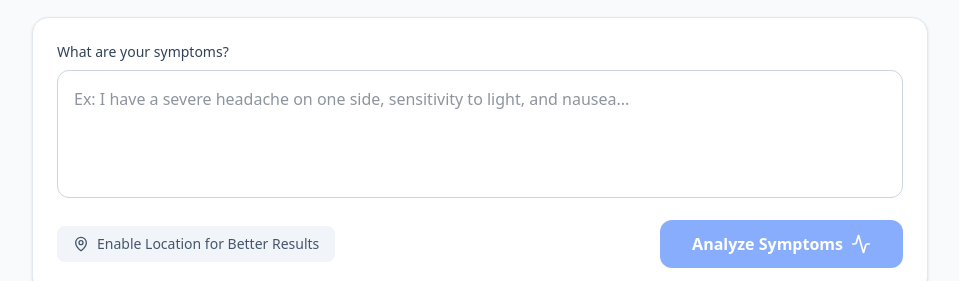
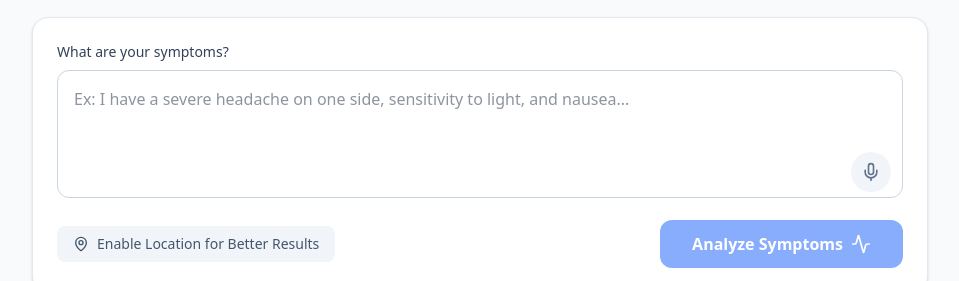
Before and after one commit to mitanvir05/disease-symptoms-client, a React (Vite) app: page / in a window 1280 px wide. Shown: the part 179-460 px from the top of the page, without its empty margins (160-1119 px from the left). Built offline with nearby package versions, Linux system fonts and the light colour scheme.

Commit message:
Update App.jsx

```diff
--- a/src/App.jsx
+++ b/src/App.jsx
@@ -1,4 +1,4 @@
-import { useState } from "react";
+import { useState, useRef } from "react";
 import axios from "axios";
 import {
   Stethoscope,
@@ -6,24 +6,11 @@ import {
   Activity,
   AlertCircle,
   Loader2,
-  Navigation
+  Navigation,
+  Car,
+  Mic,       // <-- New Icon
+  MicOff     // <-- New Icon
 } from "lucide-react";
-
-// --- NEW: Function to calculate distance in Kilometers (Haversine Formula) ---
-const calculateDistance = (lat1, lon1, lat2, lon2) => {
-  if (!lat1 || !lon1 || !lat2 || !lon2) return null;
-
-  const R = 6371; // Radius of the Earth in kilometers
-  const dLat = (lat2 - lat1) * (Math.PI / 180);
-  const dLon = (lon2 - lon1) * (Math.PI / 180);
-  const a =
-    Math.sin(dLat / 2) * Math.sin(dLat / 2) +
-    Math.cos(lat1 * (Math.PI / 180)) * Math.cos(lat2 * (Math.PI / 180)) * Math.sin(dLon / 2) * Math.sin(dLon / 2);
-  const c = 2 * Math.atan2(Math.sqrt(a), Math.sqrt(1 - a));
-  const distance = R * c;
-
-  return distance.toFixed(1); // Returns distance with 1 decimal place
-};
 
 function App() {
   const [symptoms, setSymptoms] = useState("");
@@ -31,6 +18,10 @@ function App() {
   const [result, setResult] = useState(null);
   const [location, setLocation] = useState(null);
   const [locationStatus, setLocationStatus] = useState("Not shared");
+
+  // --- NEW: Voice-to-Text State ---
+  const [isListening, setIsListening] = useState(false);
+  const recognitionRef = useRef(null);
 
   // 1. Function to get User's Location
   const handleGetLocation = () => {
@@ -53,10 +44,62 @@ function App() {
     );
   };
 
+  // --- NEW: Voice Recognition Function ---
+  const toggleVoiceInput = () => {
+    if (isListening) {
+      // Stop listening if already active
+      recognitionRef.current?.stop();
+      setIsListening(false);
+      return;
+    }
+
+    // Check browser support
+    const SpeechRecognition = window.SpeechRecognition || window.webkitSpeechRecognition;
+    if (!SpeechRecognition) {
+      alert("Voice input is not supported in this browser. Please use Google Chrome.");
+      return;
+    }
+
+    const recognition = new SpeechRecognition();
+    recognitionRef.current = recognition;
+
+    recognition.continuous = true;   // Keep listening until user stops it
+    recognition.interimResults = true; // Show words as they are being spoken
+
+    recognition.onstart = () => {
+      setIsListening(true);
+    };
+
+    recognition.onresult = (event) => {
+      let currentTranscript = "";
+      for (let i = 0; i < event.results.length; i++) {
+        currentTranscript += event.results[i][0].transcript;
+      }
+      setSymptoms(currentTranscript);
+    };
+
+    recognition.onerror = (event) => {
+      console.error("Speech recognition error:", event.error);
+      setIsListening(false);
+    };
+
+    recognition.onend = () => {
+      setIsListening(false);
+    };
+
+    recognition.start();
+  };
+
   // 2. Function to Submit Data to Backend
   const handleSubmit = async (e) => {
     e.preventDefault();
     if (!symptoms.trim()) return;
+
+    // Stop listening if user submits while mic is on
+    if (isListening) {
+      recognitionRef.current?.stop();
+      setIsListening(false);
+    }
 
     setLoading(true);
     setResult(null);
@@ -95,16 +138,45 @@ function App() {
         {/* Input Form */}
         <div className="bg-white p-6 rounded-2xl shadow-sm border border-slate-200">
           <form onSubmit={handleSubmit} className="space-y-4">
+
+            {/* --- UPDATED: Textarea with embedded Mic Button --- */}
             <div>
-              <label className="block text-sm font-medium text-slate-700 mb-2">
+              <div className="flex justify-between items-end mb-2">
+                <label className="block text-sm font-medium text-slate-700">
                   What are your symptoms?
                 </label>
+                {isListening && (
+                  <span className="text-xs font-bold text-red-500 animate-pulse flex items-center gap-1">
+                    <span className="w-2 h-2 bg-red-500 rounded-full"></span>
+                    Listening...
+                  </span>
+                )}
+              </div>
+
+              <div className="relative">
                 <textarea
-                className="w-full p-4 rounded-xl border border-slate-300 focus:ring-2 focus:ring-blue-500 focus:border-blue-500 transition h-32 resize-none"
+                  className={`w-full p-4 pr-14 rounded-xl border transition h-32 resize-none ${isListening
+                      ? "border-red-300 ring-4 ring-red-50 bg-red-50/10"
+                      : "border-slate-300 focus:ring-2 focus:ring-blue-500 focus:border-blue-500"
+                    }`}
                   placeholder="Ex: I have a severe headache on one side, sensitivity to light, and nausea..."
                   value={symptoms}
                   onChange={(e) => setSymptoms(e.target.value)}
                 />
+
+                {/* Microphone Toggle Button */}
+                <button
+                  type="button"
+                  onClick={toggleVoiceInput}
+                  className={`absolute bottom-3 right-3 p-2.5 rounded-full transition-all duration-200 ${isListening
+                      ? "bg-red-500 text-white hover:bg-red-600 shadow-md animate-pulse"
+                      : "bg-slate-100 text-slate-500 hover:bg-blue-100 hover:text-blue-600"
+                    }`}
+                  title={isListening ? "Stop listening" : "Click to speak"}
+                >
+                  {isListening ? <MicOff className="w-5 h-5" /> : <Mic className="w-5 h-5" />}
+                </button>
+              </div>
             </div>
 
             <div className="flex flex-col sm:flex-row items-center justify-between gap-4">
@@ -112,8 +184,7 @@ function App() {
               <button
                 type="button"
                 onClick={handleGetLocation}
-                className={`flex items-center gap-2 px-4 py-2 rounded-lg text-sm font-medium transition ${
-                  location
+                className={`flex items-center gap-2 px-4 py-2 rounded-lg text-sm font-medium transition ${location
                     ? "bg-green-100 text-green-700"
                     : "bg-slate-100 text-slate-600 hover:bg-slate-200"
                   }`}
@@ -153,15 +224,13 @@ function App() {
             <div className="bg-white p-6 rounded-2xl shadow-sm border border-slate-200">
               <div className="flex items-start gap-4">
                 <div
-                  className={`p-3 rounded-lg shadow-sm ${
-                    result.analysis.specialty === "General Medicine"
+                  className={`p-3 rounded-lg shadow-sm ${result.analysis.specialty === "General Medicine"
                       ? "bg-orange-100"
                       : "bg-blue-100"
                     }`}
                 >
                   <Activity
-                    className={`w-6 h-6 ${
-                      result.analysis.specialty === "General Medicine"
+                    className={`w-6 h-6 ${result.analysis.specialty === "General Medicine"
                         ? "text-orange-600"
                         : "text-blue-600"
                       }`}
@@ -181,8 +250,7 @@ function App() {
 
                         {result.analysis.validation && (
                           <span
-                            className={`text-xs font-bold px-2 py-0.5 rounded border flex items-center gap-1 ${
-                              result.analysis.validation.includes("Consensus")
+                            className={`text-xs font-bold px-2 py-0.5 rounded border flex items-center gap-1 ${result.analysis.validation.includes("Consensus")
                                 ? "bg-green-50 text-green-700 border-green-200"
                                 : "bg-yellow-50 text-yellow-700 border-yellow-200"
                               }`}
@@ -233,21 +301,6 @@ function App() {
               {result.doctors.length > 0 ? (
                 <div className="grid md:grid-cols-2 gap-4">
                   {result.doctors.map((doc) => {
-                    // --- NEW: Calculate distance for this specific doctor ---
-                    let distanceInKm = null;
-                    if (location && doc.location && doc.location.coordinates) {
-                      // MongoDB stores coordinates as [longitude, latitude]
-                      const doctorLng = doc.location.coordinates[0];
-                      const doctorLat = doc.location.coordinates[1];
-
-                      distanceInKm = calculateDistance(
-                        location.lat,
-                        location.lng,
-                        doctorLat,
-                        doctorLng
-                      );
-                    }
-
                     return (
                       <div
                         key={doc._id}
@@ -266,16 +319,20 @@ function App() {
                             </p>
                           </div>
 
-                          {/* --- NEW: Adjusted UI to stack City and Distance nicely --- */}
                           <div className="flex flex-col items-end gap-2 shrink-0">
                             <span className="text-xs font-medium px-2 py-1 bg-slate-100 text-slate-600 rounded whitespace-nowrap">
                               {doc.city}
                             </span>
 
-                            {distanceInKm && (
+                            {doc.drivingTimeMins && doc.drivingDistanceKm && (
+                              <div className="flex flex-col items-end gap-1">
                                 <span className="text-xs font-bold text-emerald-700 bg-emerald-50 px-2 py-1 rounded border border-emerald-100 flex items-center gap-1 whitespace-nowrap">
-                                <Navigation className="w-3 h-3" /> {distanceInKm} km
+                                  <Car className="w-3 h-3" /> {doc.drivingTimeMins} min drive
                                 </span>
+                                <span className="text-xs font-medium text-slate-500 flex items-center gap-1">
+                                  <Navigation className="w-3 h-3" /> {doc.drivingDistanceKm} km
+                                </span>
+                              </div>
                             )}
                           </div>
                         </div>
```
Lines whose indentation alone changed are shown as unchanged.
